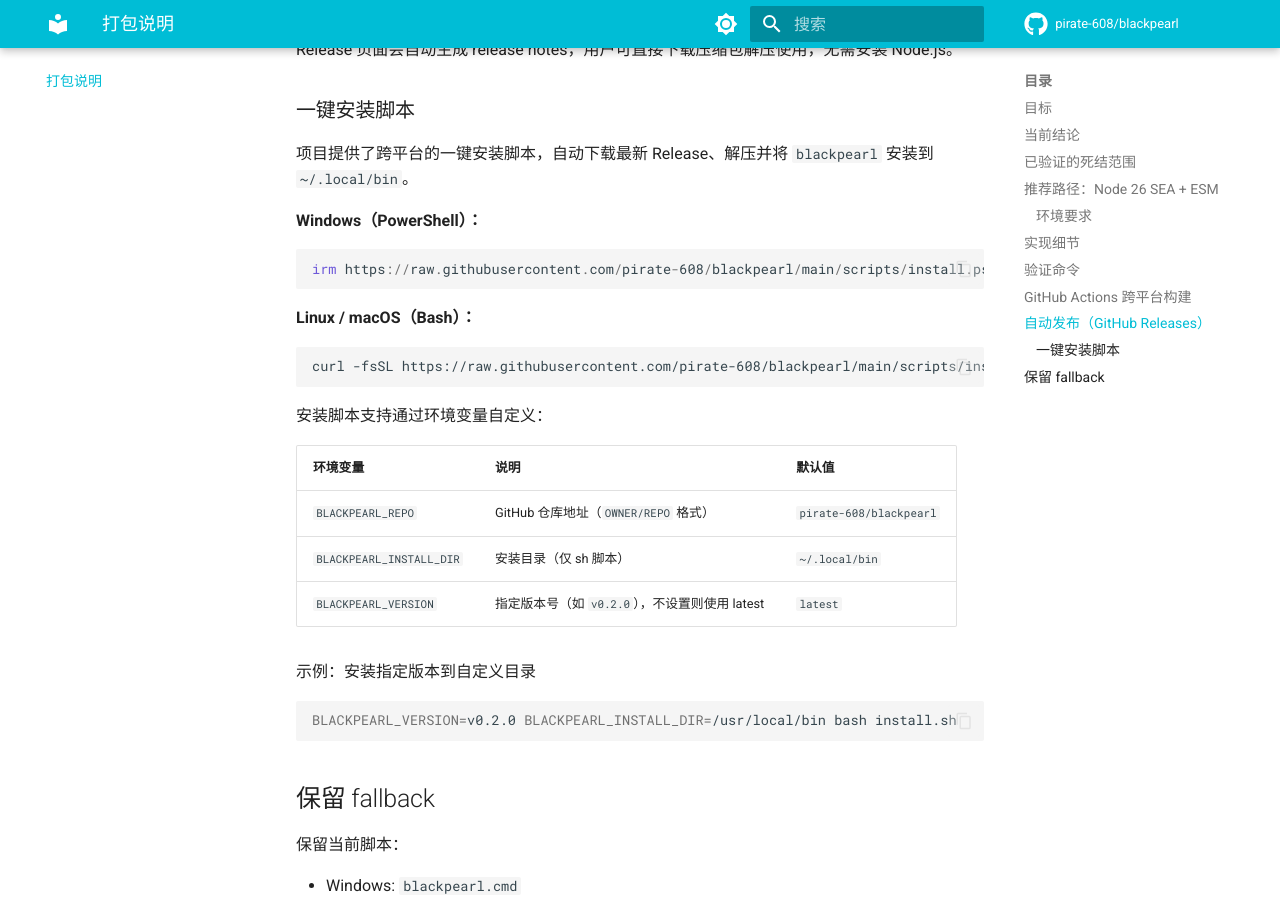
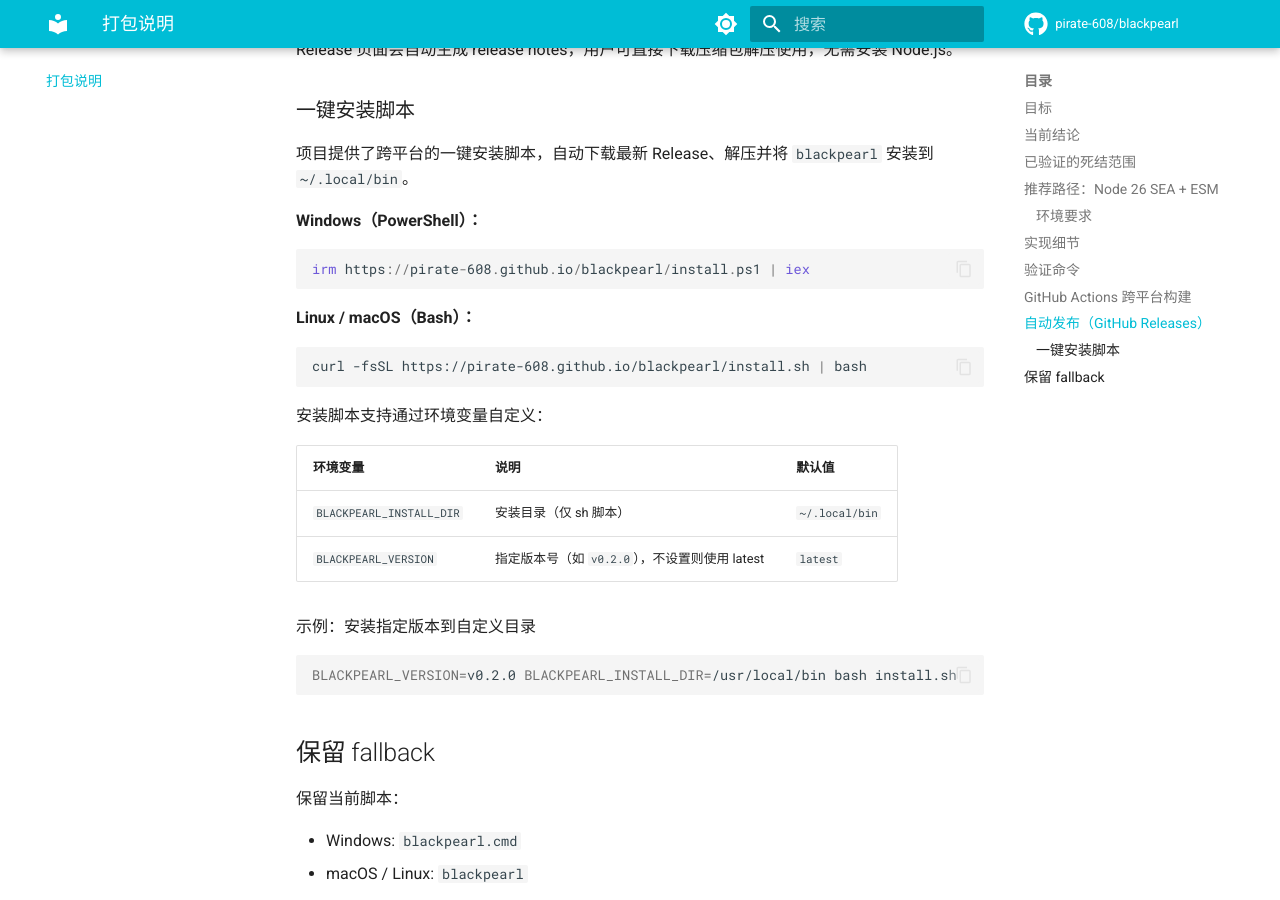
Before and after one commit to pirate-608/blackpearl, an MkDocs documentation site: the page built from docs/PACKAGING.md, in a window 1280 px wide and 900 px high, scrolled down 4659 px. Built offline with MkDocs 1.6.1 and Material for MkDocs 9.7.7, drawn with Linux system fonts in a browser that asks for light colours; comment, search, counter and statistics services are not loaded.

Commit message:
feat(ci): deploy release assets to GitHub Pages for API-free install
- Add deploy-pages job: publishes archives to gh-pages branch after
  each release, making latest binaries available at static URLs
- GitHub Pages landing page with install instructions and manual
  download links
- install.sh/install.ps1: use direct Pages URLs instead of GitHub
  API, eliminating 60 req/hr rate limit. Specific versions still
  use direct GitHub Releases download links (no API needed).
- Update all docs with new install URLs

````diff
--- a/docs/PACKAGING.md
+++ b/docs/PACKAGING.md
@@ -190,20 +190,19 @@
 **Windows（PowerShell）：**
 
 ```powershell
-irm https://raw.githubusercontent.com/pirate-608/blackpearl/main/scripts/install.ps1 | iex
+irm https://pirate-608.github.io/blackpearl/install.ps1 | iex
 ```
 
 **Linux / macOS（Bash）：**
 
 ```bash
-curl -fsSL https://raw.githubusercontent.com/pirate-608/blackpearl/main/scripts/install.sh | bash
+curl -fsSL https://pirate-608.github.io/blackpearl/install.sh | bash
 ```
 
 安装脚本支持通过环境变量自定义：
 
 | 环境变量 | 说明 | 默认值 |
 | --- | --- | --- |
-| `BLACKPEARL_REPO` | GitHub 仓库地址（`OWNER/REPO` 格式） | `pirate-608/blackpearl` |
 | `BLACKPEARL_INSTALL_DIR` | 安装目录（仅 sh 脚本） | `~/.local/bin` |
 | `BLACKPEARL_VERSION` | 指定版本号（如 `v0.2.0`），不设置则使用 latest | `latest` |
 
````
Also changed, not shown: README.md (+2 -2 lines), docs/usage.md (+2 -2 lines), 3 other files.
